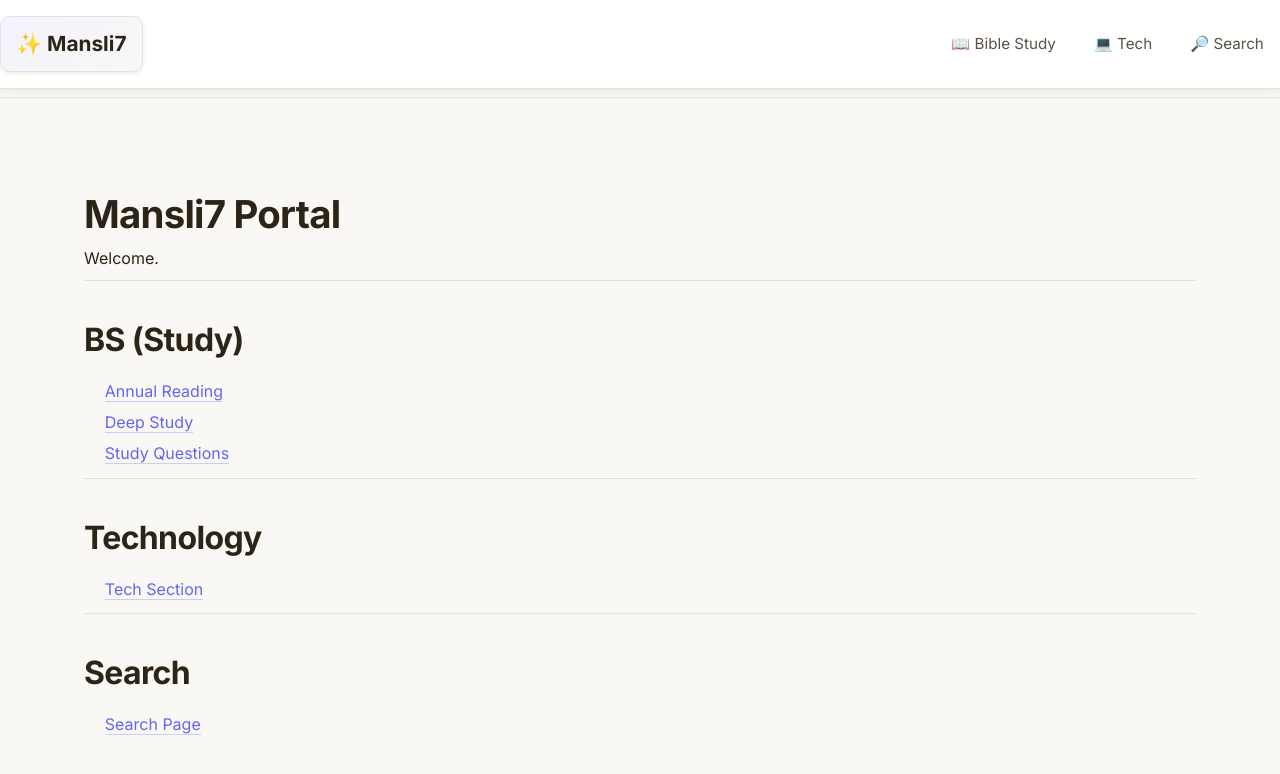
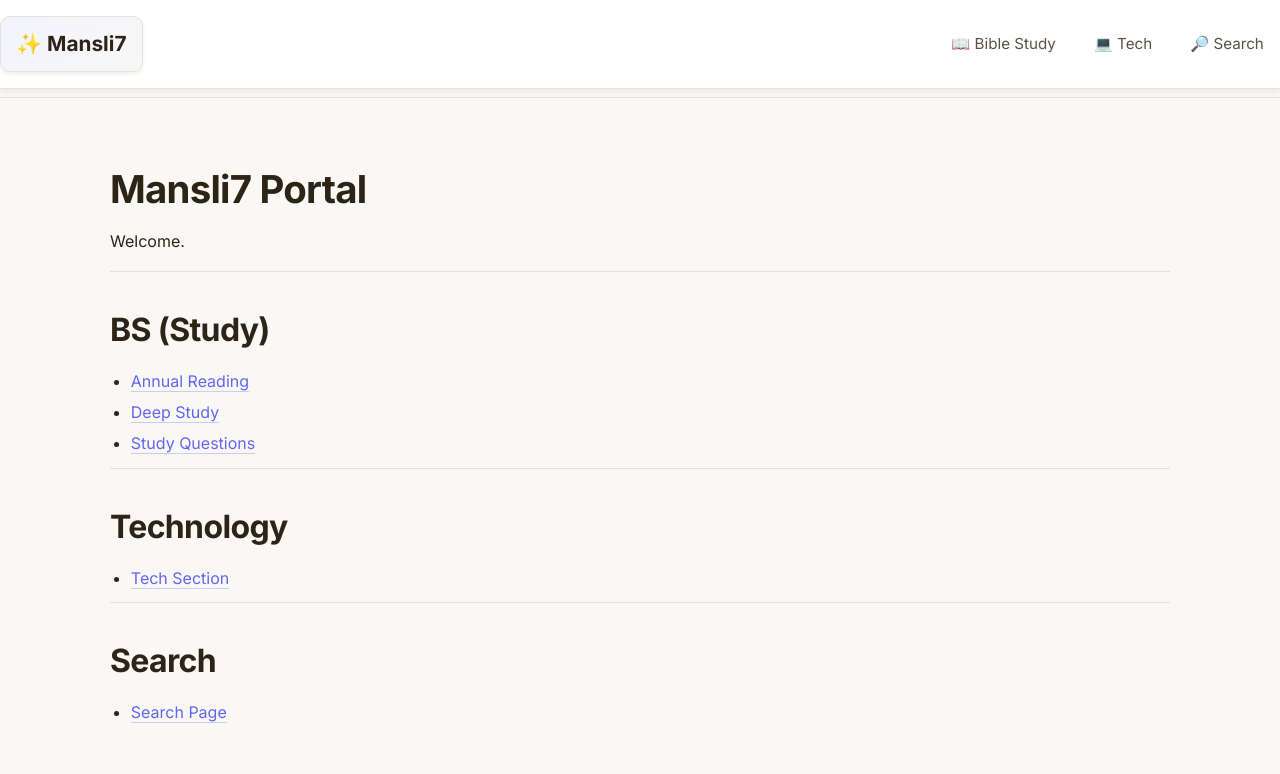
Before and after one commit to mansli7/mansli7.github.io, a Jekyll site: the page built from index.md, in a window 1280 px wide. Shown: the top 774 px of the page. Built offline with Jekyll 4.4.1, drawn with Linux system fonts in a browser that asks for light colours.

Commit message:
fix the colour issue

```diff
--- a/_layouts/default.html
+++ b/_layouts/default.html
@@ -8,10 +8,7 @@
   <!-- Google Font: Inter -->
   <link href="https://fonts.googleapis.com/css2?family=Inter:wght@300;400;600;700&display=swap" rel="stylesheet">
 
-  <!-- Bulma CSS (CDN) -->
-  <link rel="stylesheet" href="https://cdn.jsdelivr.net/npm/bulma@0.9.4/css/bulma.min.css">
-
-  <!-- Site overrides -->
+  <!-- Site styles -->
   <link rel="stylesheet" href="/assets/css/style.css">
 </head>
 <body>
--- a/assets/css/style.css
+++ b/assets/css/style.css
@@ -21,7 +21,8 @@
 
 /* base */
 *{box-sizing:border-box}
-html,body{height:100%}
+html,body{height:100%;min-height:100vh}
+html{background: var(--bg-primary)}
 body{
   margin:0;
   font-family: "Inter", system-ui, -apple-system, "Segoe UI", Roboto, "Helvetica Neue", Arial;
@@ -32,9 +33,10 @@ body{
   line-height:1.65;
 }
 
-/* Override Bulma defaults to ensure consistent background */
-.section, main, .container{
-  background: transparent !important;
+/* main section */
+main, .section{
+  background: transparent;
+  padding: 1.5rem 0;
 }
 
 /* container */
```
